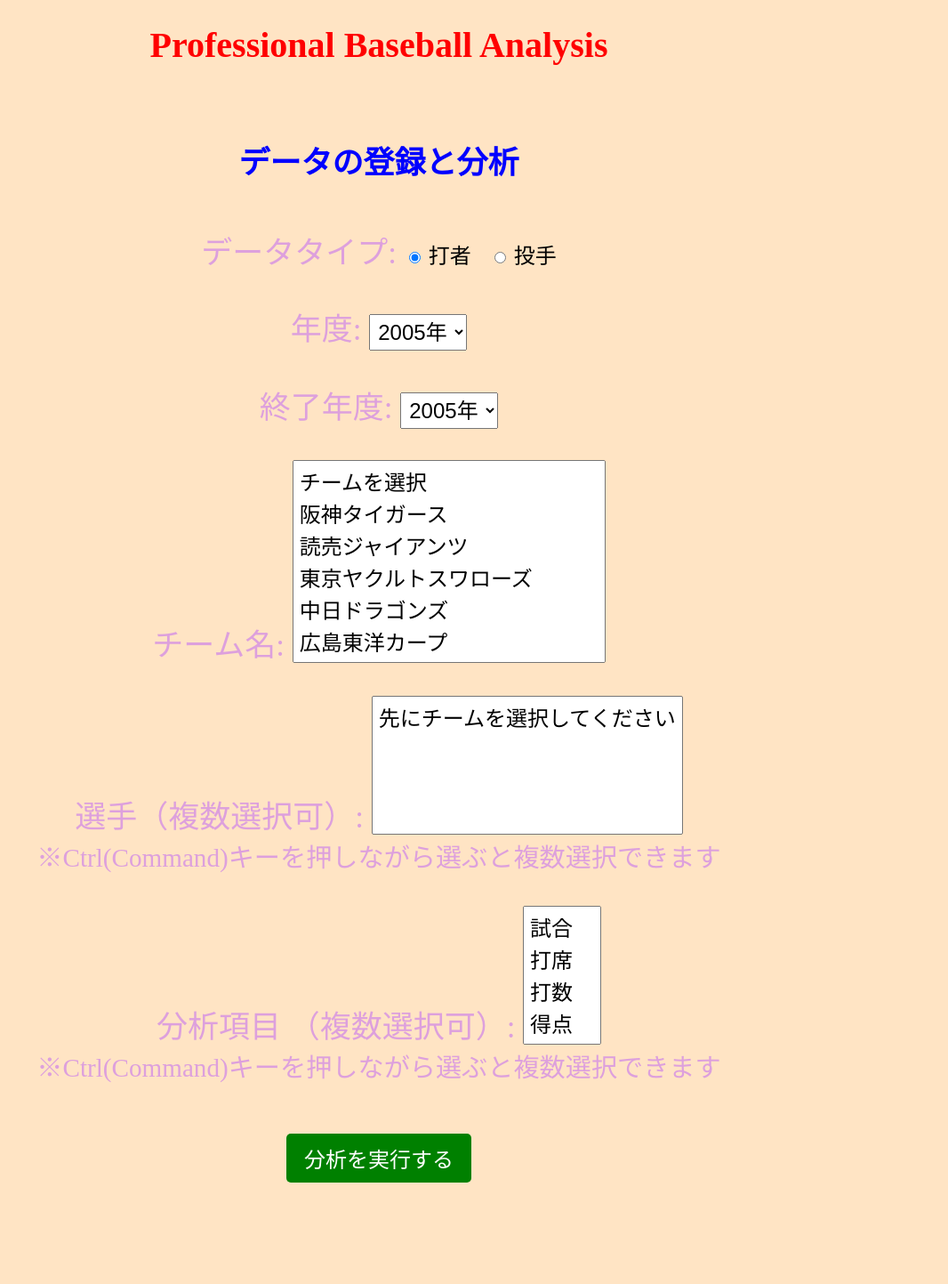
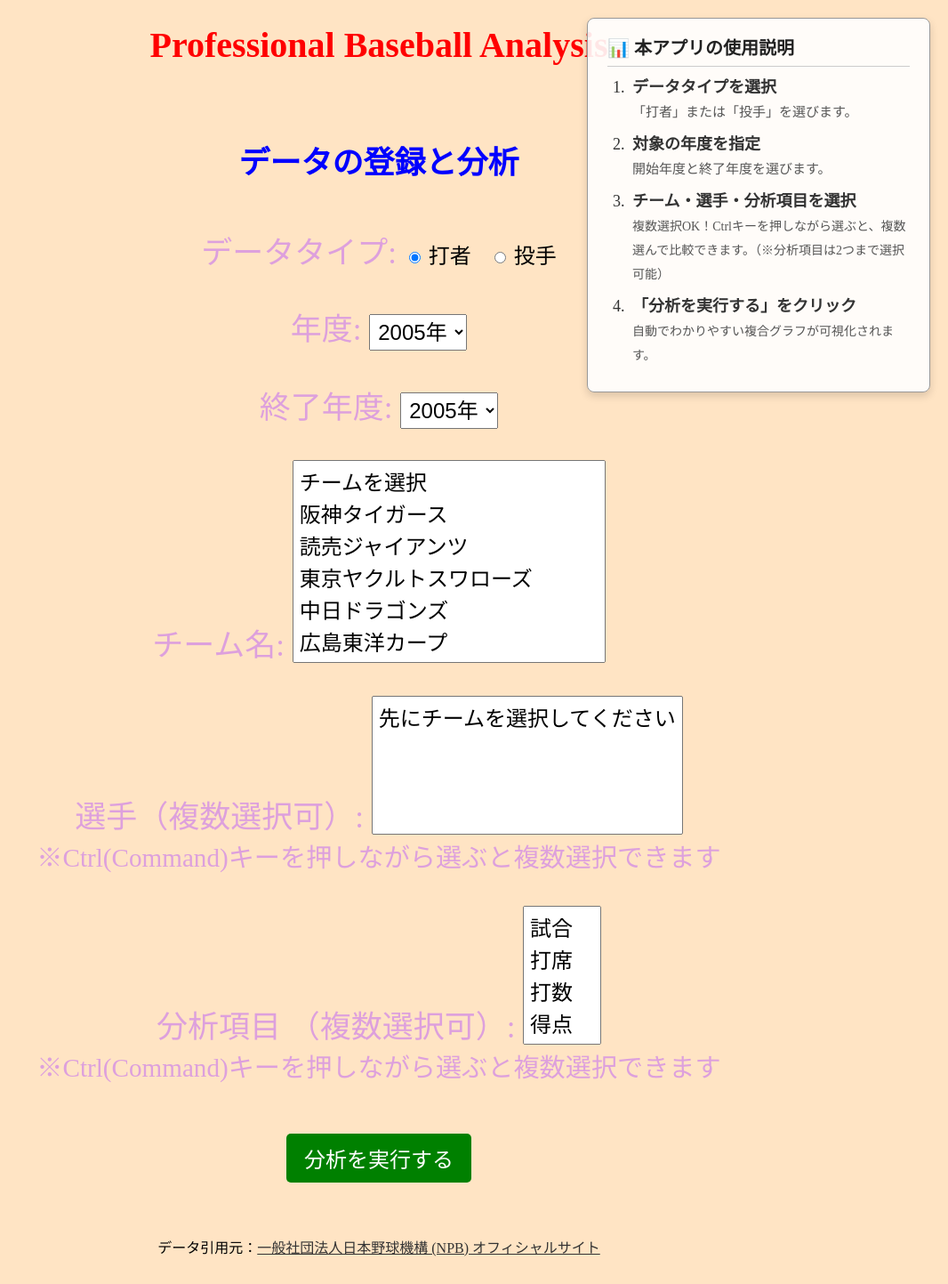
Before and after one commit to kanatojiateng-rgb/professional-baseball-analysis, a Flask app: page / in a window 1280 px wide. Shown: the whole page at 89% size, without its empty margins (214-1280 px from the left). Before the commit the page ends 1329 px from the top, so only its background shows below. Run offline with Flask 3, Linux system fonts and the light colour scheme.

Commit message:
6/30 update

```diff
--- a/プロ野球選手データ分析/templates/index.html
+++ b/プロ野球選手データ分析/templates/index.html
@@ -5,6 +5,30 @@
 <title>プロ野球選手データ分析</title>
 </head>
 <body>
+<!-- 画面右上の使い方案内（ここから） -->
+<div style="position: absolute; top: 20px; right: 20px; background: rgba(255, 255, 255, 0.9); border: 1px solid #999; border-radius: 8px; padding: 18px 22px; font-size: 18px; line-height: 1.5; max-width: 340px; box-shadow: 0 4px 10px rgba(0,0,0,0.15); z-index: 1000;">
+  <strong style="display: block; margin-bottom: 10px; color: #222; border-bottom: 1px solid #ccc; padding-bottom: 5px; font-size: 20px;">📊 本アプリの使用説明</strong>
+  <ol style="margin: 0; padding-left: 24px; color: #333;">
+
+    <li style="margin-bottom: 10px; padding-left: 4px;">
+      <strong>データタイプを選択</strong><br>
+      <span style="font-size: 15px; color: #555;">「打者」または「投手」を選びます。</span>
+    </li>
+    <li style="margin-bottom: 10px; padding-left: 4px;">
+      <strong>対象の年度を指定</strong><br>
+      <span style="font-size: 15px; color: #555;">開始年度と終了年度を選びます。</span>
+    </li>
+    <li style="margin-bottom: 10px; padding-left: 4px;">
+      <strong>チーム・選手・分析項目を選択</strong><br>
+      <span style="font-size: 14px; color: #555;">複数選択OK！Ctrlキーを押しながら選ぶと、複数選んで比較できます。（※分析項目は2つまで選択可能）</span>
+    </li>
+    <li style="margin-bottom: 10px; padding-left: 4px;">
+      <strong>「分析を実行する」をクリック</strong><br>
+      <span style="font-size: 14px; color: #555;">自動でわかりやすい複合グラフが可視化されます。</span>
+    </li>
+  </ol>
+</div>
+<!-- 画面右上の使い方案内（ここまで） -->
 <h1>Professional Baseball Analysis</h1>
 <div class="main-container">
   <h2>データの登録と分析</h2>
@@ -21,7 +45,6 @@
   </label>
   </p>
   <input type="hidden" id="active-player-type" name="player_type" value="batter">
-  </p>
 
   <p>年度:
   <select name="start_year">
@@ -83,12 +106,23 @@
   </div>
  </div>
 
+<footer class="footer-credit">
+  <p>データ引用元：<a href="https://npb.jp/bis/2024/stats/idp1_g.html" target="_blank" rel="noopener noreferrer">一般社団法人日本野球機構 (NPB) オフィシャルサイト</a></p>
+</footer>
+
  <script src="{{ url_for('static', filename='script.js') }}"></script>
 
 </body>
 
 
 <style>
+.main-container {
+  flex-direction: column;
+  align-items: center;
+  width: 100%;
+  gap: 0;
+}
+
 h1 {
   color: red;
   text-align: center;
@@ -110,6 +144,7 @@ h2 {
   margin-top: 50px;
   font-size: 35px;
   text-align: center;
+  width: 100%;
 }
 
 .box p {
@@ -136,5 +171,23 @@ select, input, .submit-btn {
 .submit-btn:hover {
   background-color: green;
 }
+
+/* （中略：既存のスタイルルール） */
+
+.submit-btn:hover {
+  background-color: green;
+}
+
+.footer-credit {
+  margin-top: 60px;   /* 上のコンテンツとの間に少し余白を作る */
+  margin-bottom: 30px;/* 画面最下部ピタピタにならないように余白を作る */
+  text-align: center; /* 文字を真ん中寄せ */
+  font-size: 16px;    /* 他の文字（35px等）より少し小さくして目立たせない */
+}
+
+.footer-credit a {
+  color: #333;        /* リンクの文字色 */
+  text-decoration: underline; /* リンクと分かりやすいように下線を入れる */
+}
 </style>
 </html>
```
